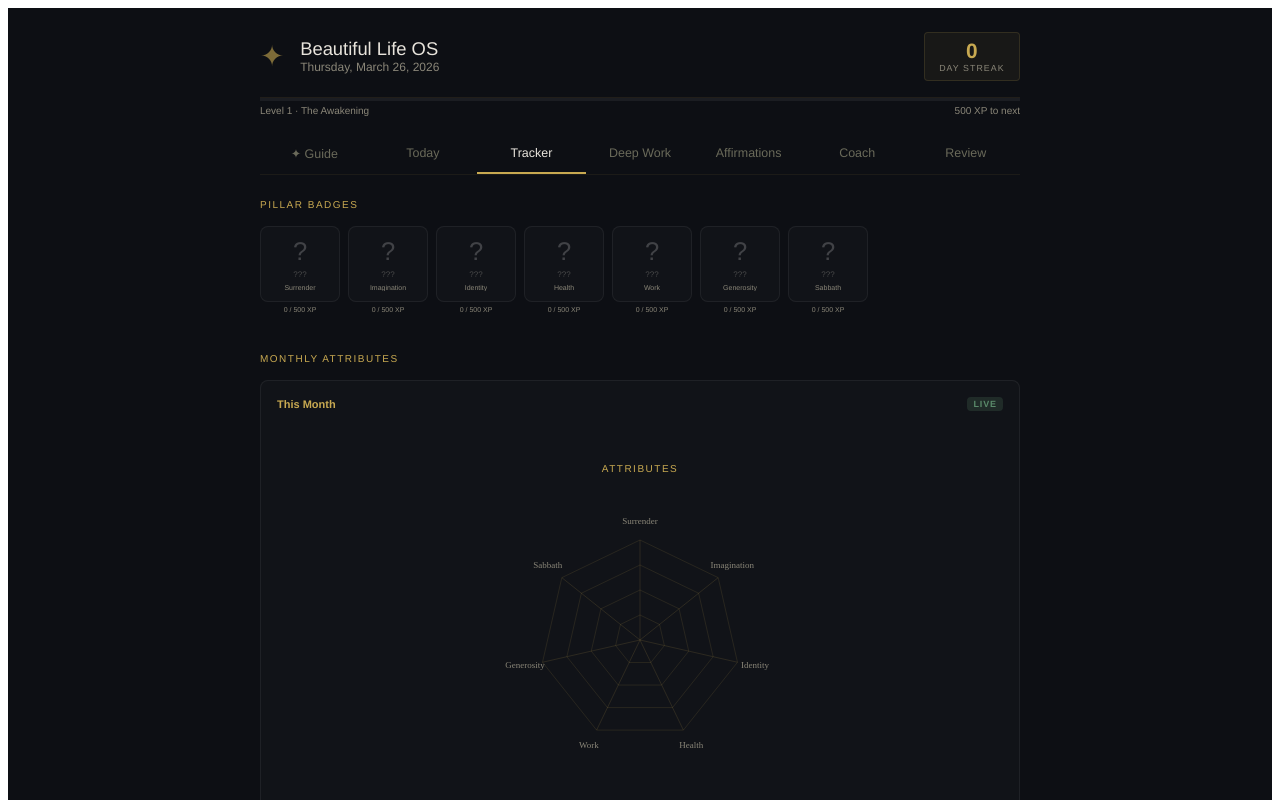
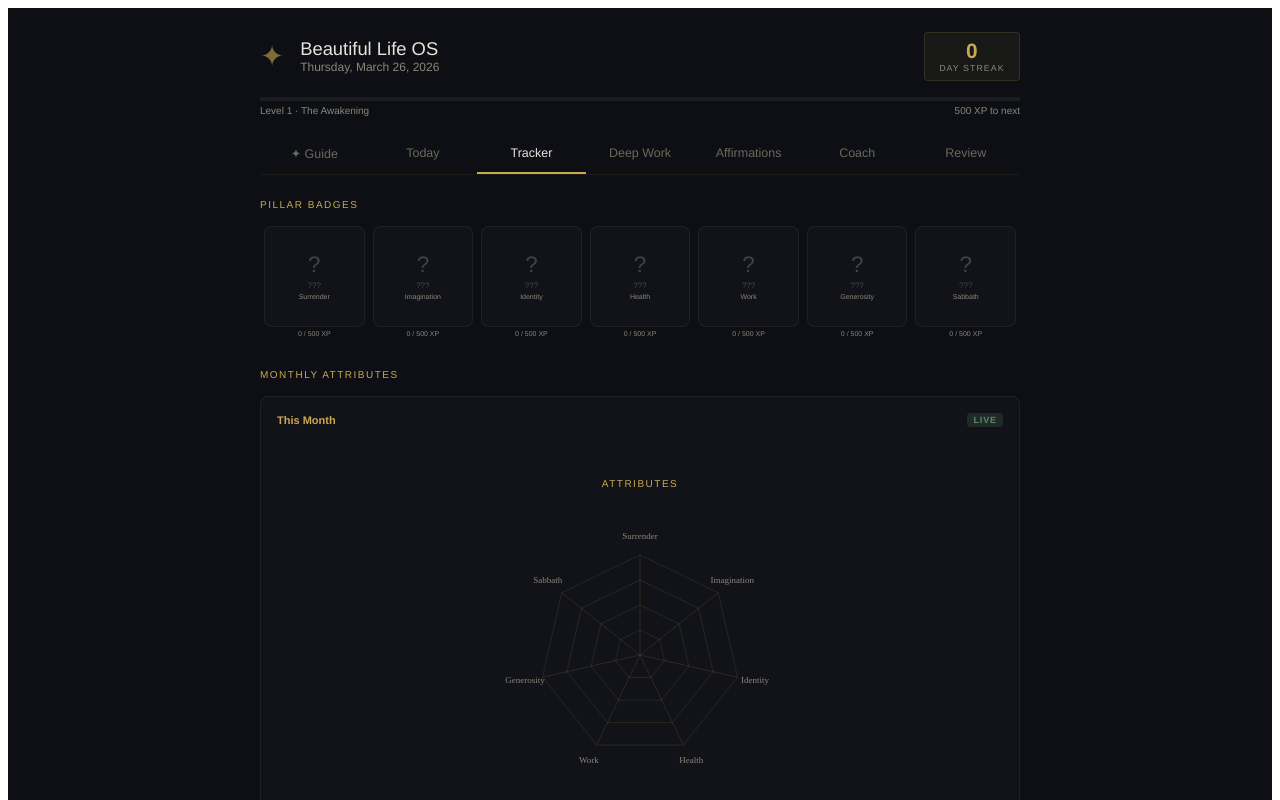
Before and after one commit to btcbullrider/beautiful-life-os, a React (Vite) app: page / in a window 1280 px wide. Both pictures are taken after a click on the button "Tracker". Shown: the top 800 px of the page. Built offline with nearby package versions, Linux system fonts and the light colour scheme.

Commit message:
fix: badge gallery fixed squares, even grid spacing

```diff
--- a/src/components/gamification/BadgeGallery.jsx
+++ b/src/components/gamification/BadgeGallery.jsx
@@ -7,7 +7,7 @@ export default function BadgeGallery({ unlockedBadges = [], perPillar = {}, badg
       <div style={{ fontSize: "10px", color: "#C8A951", letterSpacing: "0.15em", textTransform: "uppercase", marginBottom: "1rem" }}>
         PILLAR BADGES
       </div>
-      <div style={{ display: "flex", flexWrap: "wrap", gap: "8px", width: "100%", paddingBottom: "8px" }}>
+      <div style={{ display: "grid", gridTemplateColumns: "repeat(7, 1fr)", gap: "8px", width: "100%", padding: "0 4px", boxSizing: "border-box" }}>
         {PILLAR_BADGES.map(badgeData => {
           const isUnlocked = unlockedBadges.includes(badgeData.pillar);
           const xp = perPillar[badgeData.pillar] || 0;
@@ -17,29 +17,24 @@ export default function BadgeGallery({ unlockedBadges = [], perPillar = {}, badg
             <div key={badgeData.pillar} style={{ display: "flex", flexDirection: "column", alignItems: "center" }}>
               <div
                 style={{
-                  flex: "1 1 calc(14.28% - 8px)",
-                  minWidth: "80px",
-                  maxWidth: "140px",
+                  aspectRatio: "1",
+                  width: "100%",
+                  background: isUnlocked ? "rgba(200,169,81,0.08)" : "rgba(255,255,255,0.02)",
+                  border: isUnlocked ? "1px solid rgba(200,169,81,0.3)" : "1px solid rgba(255,255,255,0.06)",
                   borderRadius: "8px",
-                  padding: "10px 6px",
                   display: "flex",
                   flexDirection: "column",
                   alignItems: "center",
-                  gap: "4px",
-                  textAlign: "center",
+                  justifyContent: "center",
+                  gap: "3px",
+                  padding: "6px 4px",
                   boxSizing: "border-box",
-                  ...(isUnlocked ? {
-                    background: "rgba(200, 169, 81, 0.08)",
-                    border: "1px solid rgba(200, 169, 81, 0.3)"
-                  } : {
-                    background: "rgba(255, 255, 255, 0.02)",
-                    border: "1px solid rgba(255, 255, 255, 0.06)"
-                  })
+                  overflow: "hidden"
                 }}
               >
                 <div
                   style={{
-                    fontSize: "1.6rem",
+                    fontSize: "clamp(0.9rem, 2vw, 1.4rem)",
                     ...(isUnlocked ? { opacity: 1 } : { opacity: 0.2, color: "white" })
                   }}
                 >
@@ -47,8 +42,7 @@ export default function BadgeGallery({ unlockedBadges = [], perPillar = {}, badg
                 </div>
                 <div
                   style={{
-                    fontSize: "8px",
-                    lineHeight: 1.3,
+                    fontSize: "clamp(6px, 1vw, 8px)",
                     color: isUnlocked ? "#C8A951" : "#4A4A4A",
                     overflow: "hidden",
                     textOverflow: "ellipsis",
@@ -59,21 +53,15 @@ export default function BadgeGallery({ unlockedBadges = [], perPillar = {}, badg
                 >
                   {isUnlocked ? badgeData.badge : "???"}
                 </div>
-                <div style={{
-                  fontSize: "7px",
-                  color: "#8A8678",
-                  overflow: "hidden",
-                  textOverflow: "ellipsis",
-                  whiteSpace: "nowrap"
-                }}>
+                <div style={{ fontSize: "clamp(5px, 0.8vw, 7px)", color: "#8A8678", textAlign: "center" }}>
                   {badgeData.pillar}
                 </div>
               </div>
-              <div style={{ fontSize: "7px", color: "#8A8678", marginTop: "4px", textAlign: "center", width: "100%", whiteSpace: "nowrap" }}>
+              <div style={{ fontSize: "clamp(5px, 0.8vw, 7px)", color: "#8A8678", textAlign: "center", marginTop: "3px" }}>
                 {xp} / 500 XP
               </div>
               {streak > 0 && (
-                <div style={{ fontSize: "8px", color: "#C8A951", marginTop: "2px", fontWeight: "bold" }}>
+                <div style={{ fontSize: "clamp(6px, 0.9vw, 8px)", color: "#C8A951", textAlign: "center" }}>
                   🔥 {streak} month streak
                 </div>
               )}
```
